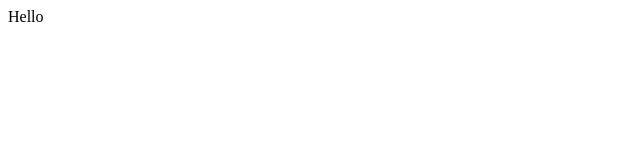
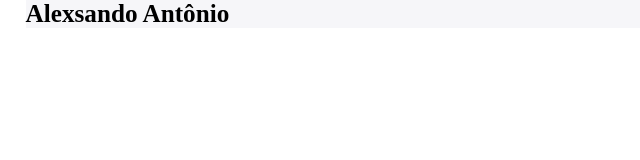
Before and after one commit to A1exsandro/layout_template, a plain HTML site: page index.html in a window 1280 px wide. Shown: the whole page, without its empty margins (0-640 px from the left). Drawn offline with Linux system fonts and the light colour scheme; a web font is replaced by a local one.

Commit message:
basic css reset

```diff
--- a/index.html
+++ b/index.html
@@ -5,10 +5,13 @@
     <meta http-equiv="X-UA-Compatible" content="IE=edge">
     <meta name="viewport" content="width=device-width, initial-scale=1.0">
     <title>Layout Template</title>
+    <link rel="stylesheet" href="./style.css">
 </head>
 <body>
     <div class="container">
-        <header>Hello</header>
+        <header>
+            <h1>Alexsando Antônio</h1>
+        </header>
     </div>
 </body>
 </html>
--- /dev/null
+++ b/style.css
@@ -0,0 +1,58 @@
+@import url('https://fonts.googleapis.com/css2?family=Marvel:ital,wght@0,700;1,400&family=Poppins:wght@300;400;500;600;700;800&display=swap');
+
+/*-------------- ROOT VARIABLES ------------*/
+:root {
+    --color-primary: #7380ec;
+    --color-danger: #ff7782;
+    --color-success: #41f1b6;
+    --color-waarning: #ffbb55;
+    --color-white: #fff;
+    --color-info-dark: #7d8da1;
+    --color-info-light: #dce1eb;
+    --color-dark: #363949;
+    --color-light: rgba(132, 139, 200, 0.18);
+    --color-primary-variant: #111e88;
+    --color-dark-variant: #677483;
+    --color-background: #f6f6f9;
+
+    --card-border-radius: 2rem;
+    --border-radius-1: 0.4rem;
+    --border-radius-2: 0.8rem;
+    --border-raidus-3: 1.2rem;
+
+    --card_padding: 1.8rem;
+    --padding-1: 1.2rem;
+
+    --box-shadow: 0 2rem 3rem var(--color-light);
+}
+
+/*-------------- RESET ------------*/
+
+* {
+    margin: 0;
+    padding: 0;
+    outline: 0;
+    appearance: none;
+    border: 0;
+    text-decoration: none;
+    list-style: none;
+    box-sizing: border-box;
+}
+
+html {
+    font-size: 14px;
+}
+
+.container {
+    display: grid;
+    width: 96%;
+    margin: 0 auto;
+    background: var(--color-background);
+    gap: 1.8rem;
+    grid-template-columns: 15rem auto 15rem;
+}
+
+h1 {
+    font-weight: 800;
+    font-size: 1.8rem;
+}
```
